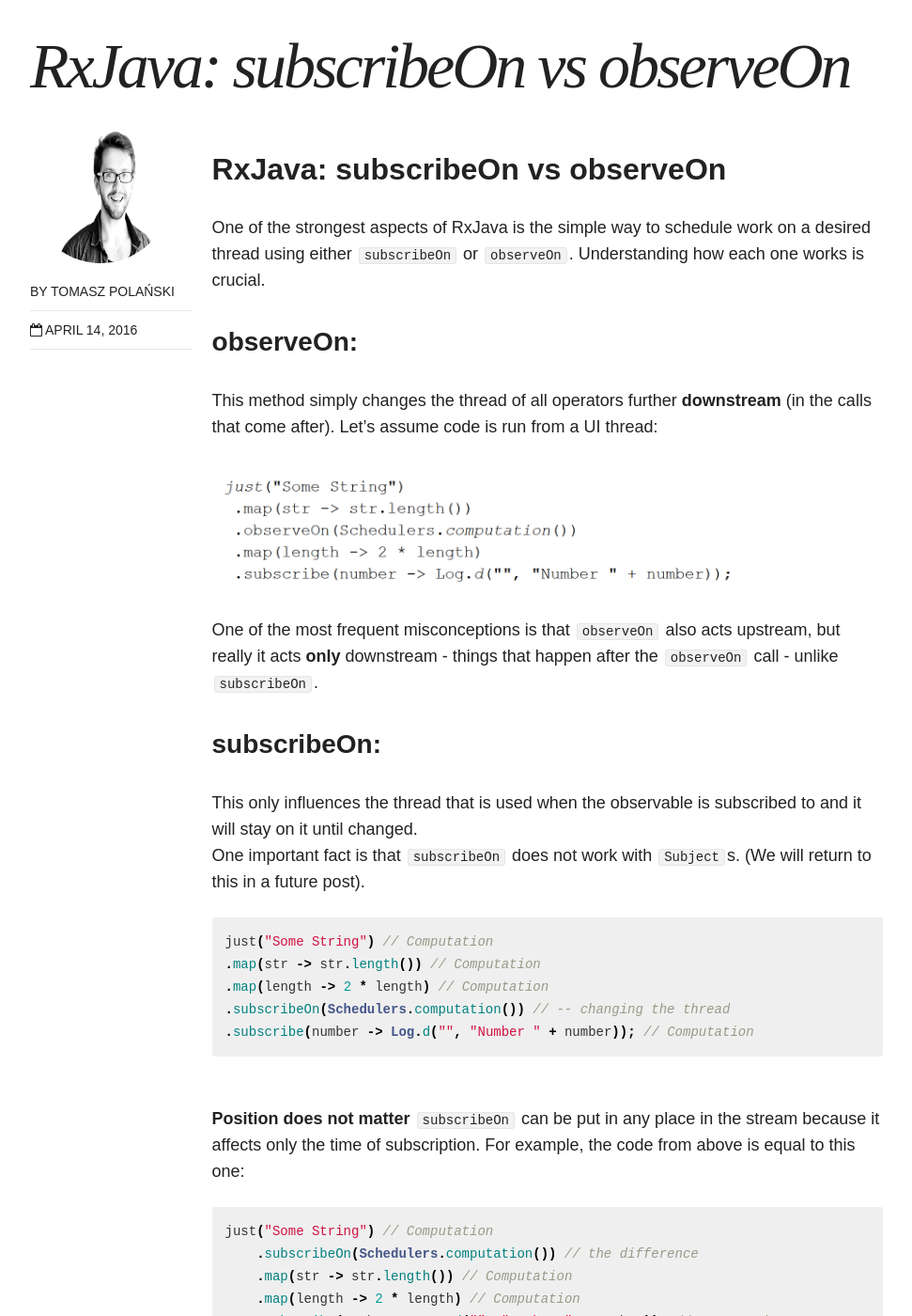
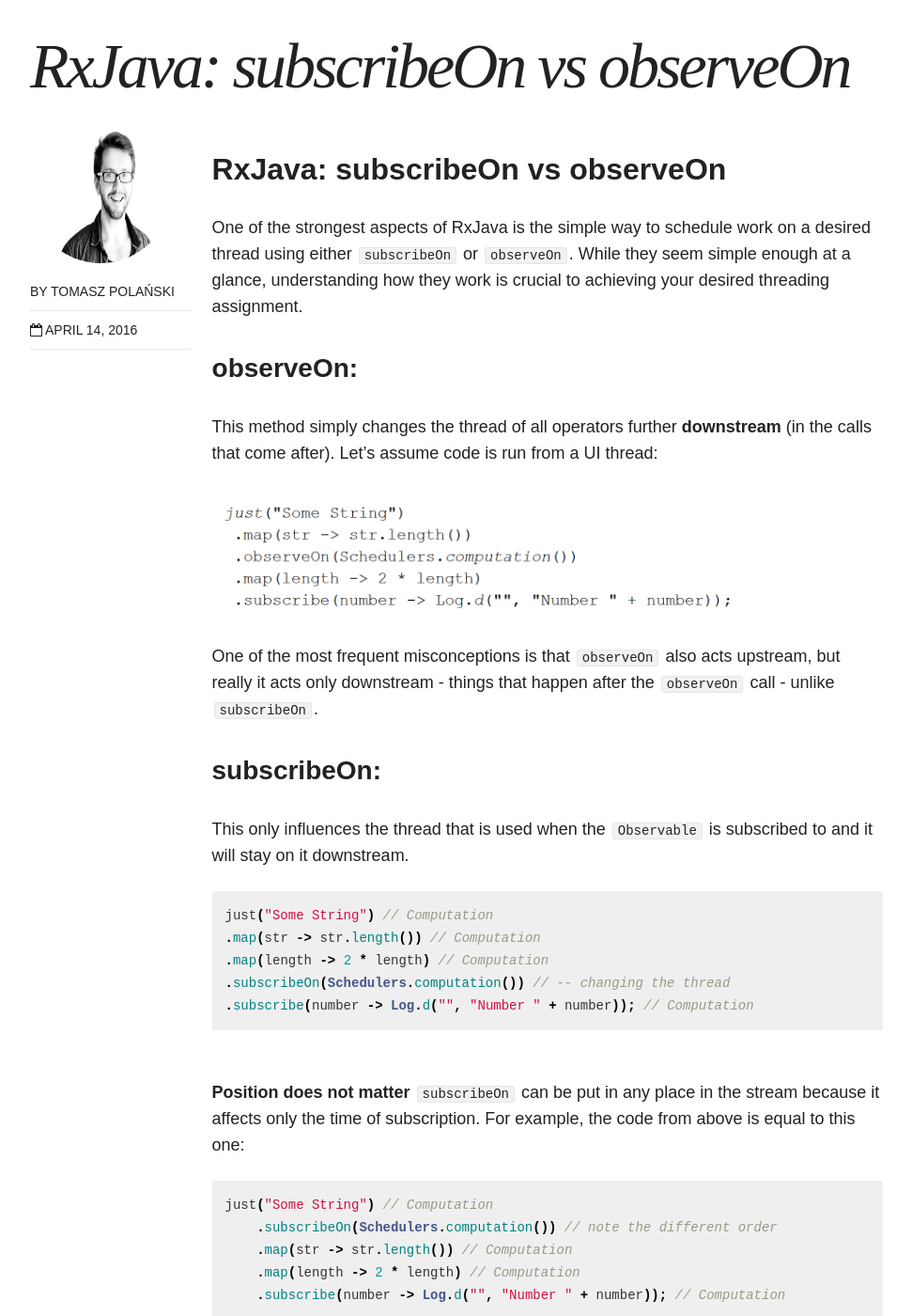
Before and after one commit to upday/upday.github.io, a Jekyll site: the page built from _posts/blog/2016-04-15-subscribe_on.md, in a window 1280 px wide and 1400 px high, scrolled down 522 px. Shown: the whole window at 94% size, without its empty margins (154-1125 px from the left). Built offline with Jekyll 4.4.1, drawn with Linux system fonts in a browser that asks for light colours; nearby versions of some CDN libraries; some of the changed text lies outside the part shown.

Commit message:
Applying PR reviews

````diff
--- a/_posts/blog/2016-04-15-subscribe_on.md
+++ b/_posts/blog/2016-04-15-subscribe_on.md
@@ -13,7 +13,7 @@
 
 ## RxJava: subscribeOn vs observeOn
 
-One of the strongest aspects of RxJava is the simple way to schedule work on a desired thread using either ``subscribeOn`` or ``observeOn``. Understanding how each one works is crucial.
+One of the strongest aspects of RxJava is the simple way to schedule work on a desired thread using either ``subscribeOn`` or ``observeOn``. While they seem simple enough at a glance, understanding how they work is crucial to achieving your desired threading assignment.
 
 
 ### observeOn:
@@ -23,11 +23,10 @@
 	<img src="/images/ObserveOn.gif" alt="image">
 </picture>
 
-One of the most frequent misconceptions is that ``observeOn`` also acts upstream, but really it acts **only** downstream - things that happen after the ``observeOn`` call - unlike ``subscribeOn``.
+One of the most frequent misconceptions is that ``observeOn`` also acts upstream, but really it acts only downstream - things that happen after the ``observeOn`` call - unlike ``subscribeOn``.
 
 ### subscribeOn:
-This only influences the thread that is used when the observable is subscribed to and it will stay on it until changed.
-One important fact is that ``subscribeOn`` does not work with ``Subject``s.  (We will return to this in a future post).
+This only influences the thread that is used when the ``Observable`` is subscribed to and it will stay on it downstream.
 
 
 ``` java
@@ -43,13 +42,13 @@
 
 ``` java
 just("Some String") // Computation
-    .subscribeOn(Schedulers.computation()) // the difference
+    .subscribeOn(Schedulers.computation()) // note the different order
     .map(str -> str.length()) // Computation
     .map(length -> 2 * length) // Computation
     .subscribe(number -> Log.d("", "Number " + number)); // Computation
 ```
 <br />
-**Methods that work with subscribeOn**
+**Methods that obey the contact with subscribeOn**
 
 The most basic example is ``Observable.create``. All the work specified inside ``create`` body will be run on the thread specified in ``subscribeOn``.
 
@@ -76,6 +78,5 @@
 People think that ``subscribeOn`` has something to do with ``Observable.subscribe``, but really it does not have anything special to do with it.  Remember, it only affects the subscription phase!
 
 <br />
-<br />
 
-Ability to change the execution thread so easily is a great thing to have. Still it needs to be used responsibly, as it could cause more harm than good if used irresponsibly.
+Knowing how ``subscribeOn`` and ``observeOn`` work, makes the Rx code much more easy to reason with. This understanding will allow you to use it correctly which should give you predictable results in your threading allocations.
````
Also changed, not shown: other parts of _posts/blog/2016-04-15-subscribe_on.md (+3 -0 lines).
